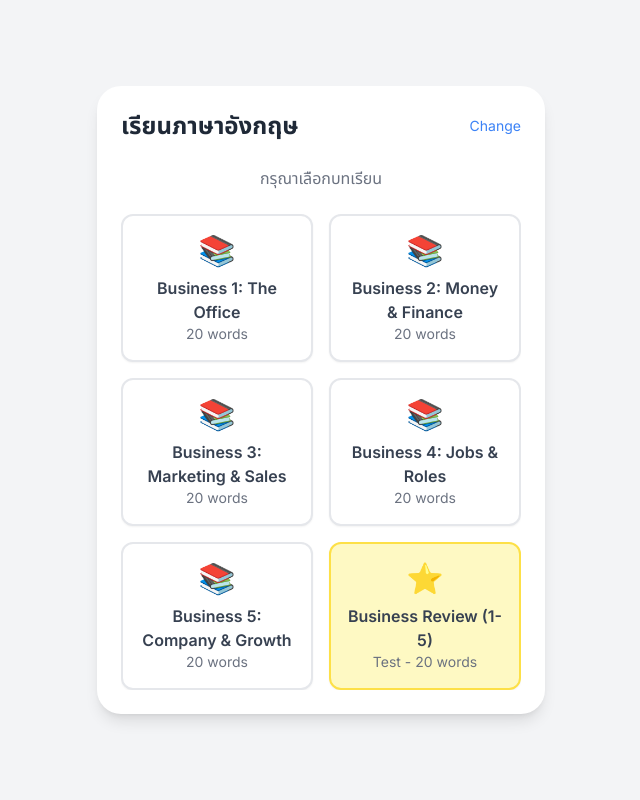
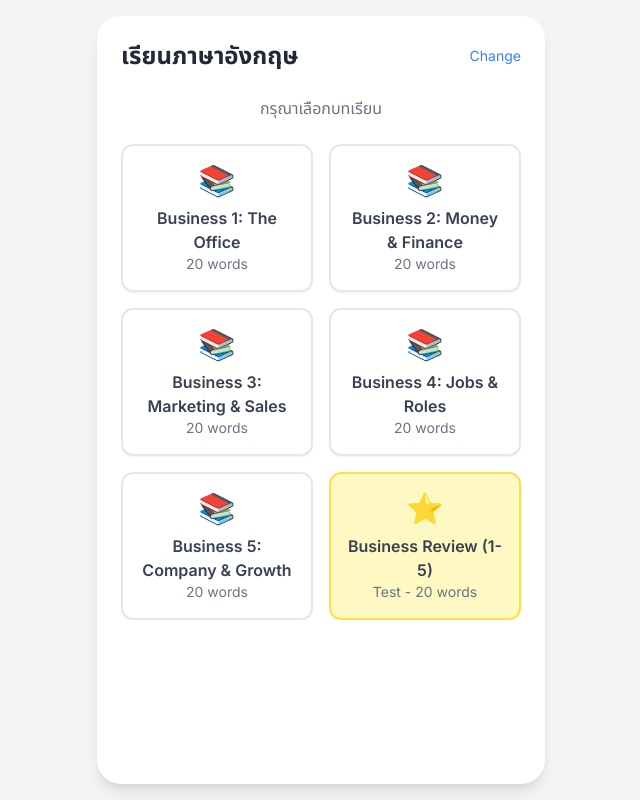
Before and after one commit to chaichat/Flashi, a plain HTML site: page index.html in a window 1280 px wide. Both pictures are taken after a click on the button "English". Shown: the whole page, without its empty margins (319-959 px from the left). Drawn offline with nearby package versions, Linux system fonts and the light colour scheme.

Commit message:
fix: Correct lesson menu layout and scrolling with Tailwind classes

```diff
--- a/css/style.css
+++ b/css/style.css
@@ -38,16 +38,8 @@ body {
     transform: scale(0.98);
     transition: transform 0.1s ease;
 }
-#section-selector {
-    display: flex;
-    flex-direction: column;
-    height: 100%;
-}
-
 .section-grid {
     display: grid;
     grid-template-columns: repeat(auto-fill, minmax(150px, 1fr));
     gap: 1rem;
-    overflow-y: auto; /* Allow vertical scrolling */
-    flex-grow: 1; /* Allow the grid to take up available space */
 }
--- a/index.html
+++ b/index.html
@@ -10,7 +10,7 @@
 </head>
 <body class="bg-gray-100 flex flex-col items-center justify-center min-h-screen p-4">
 
-    <div id="app-container" class="w-full max-w-md mx-auto">
+    <div id="app-container" class="w-full max-w-md mx-auto h-full flex flex-col">
 
         <!-- Language Selection Screen -->
         <div id="language-selector" class="w-full bg-white p-8 rounded-3xl shadow-lg text-center hidden">
@@ -23,13 +23,13 @@
         </div>
 
         <!-- Section Selection Screen -->
-        <div id="section-selector" class="w-full bg-white p-6 rounded-3xl shadow-lg hidden">
+        <div id="section-selector" class="w-full bg-white p-6 rounded-3xl shadow-lg hidden flex-grow">
             <div class="flex justify-between items-center mb-6">
                  <h1 id="language-title" class="text-2xl font-bold text-center text-gray-800"></h1>
                  <button id="change-language" class="text-sm text-blue-500 hover:underline">Change</button>
             </div>
             <p class="text-center text-gray-500 mb-6">กรุณาเลือกบทเรียน</p>
-            <div id="section-grid" class="section-grid">
+            <div id="section-grid" class="section-grid overflow-y-auto">
                 <!-- Sections will be populated by JavaScript -->
             </div>
         </div>
```
